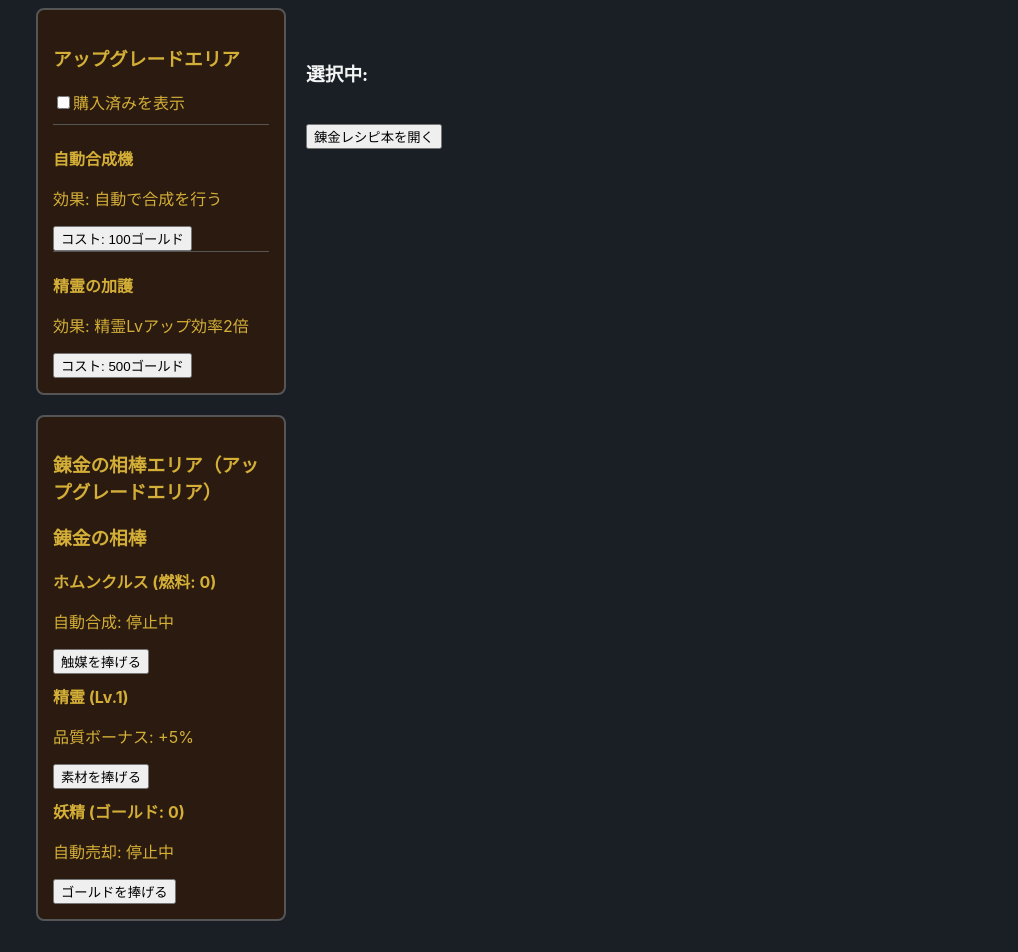
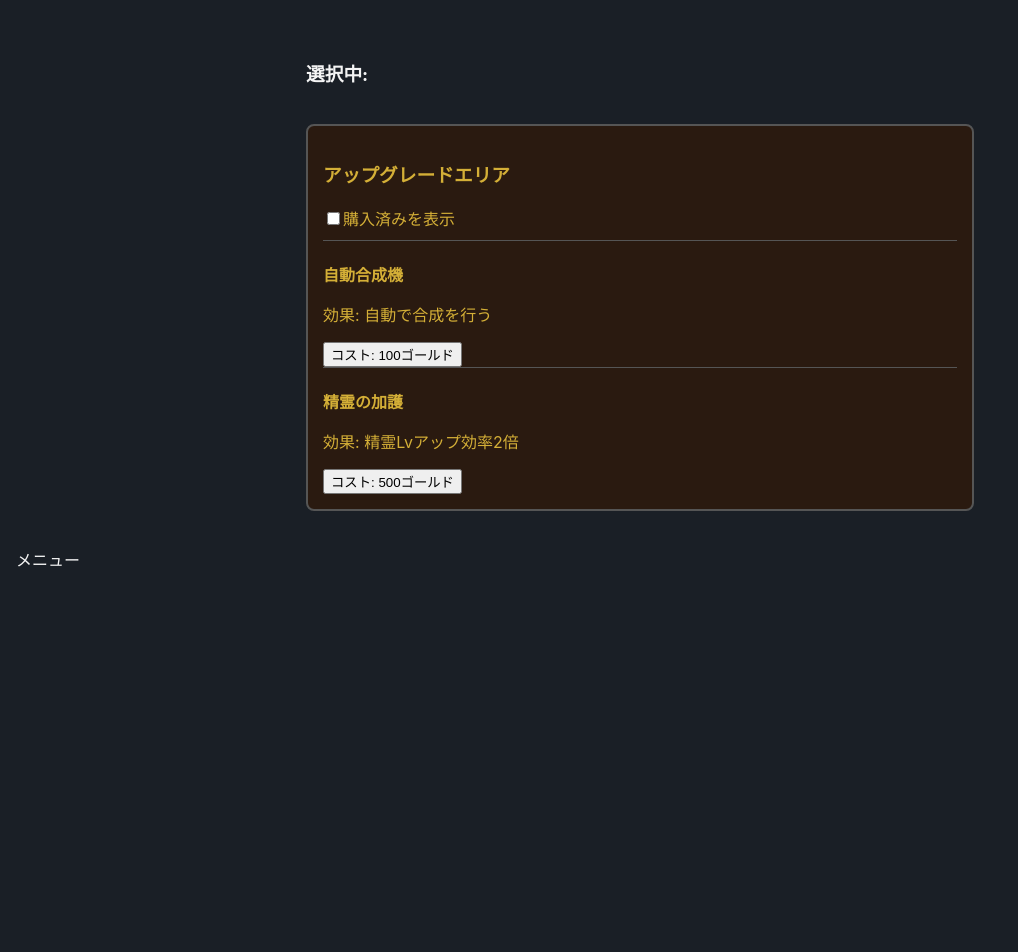
Before and after one commit to YuMurata/alchemy-incremental, a React (Vite) app: page / in a window 1280 px wide. Shown: the part 460-1412 px from the top of the page, without its empty margins (0-1018 px from the left). After the commit the page ends 1047 px from the top, so only its background shows below. Built offline with nearby package versions, Linux system fonts and the light colour scheme.

Commit message:
feat: UIレイアウトを3列構成に最適化

```diff
--- a/src/ui/App.tsx
+++ b/src/ui/App.tsx
@@ -83,9 +83,24 @@ const AppContent: React.FC = () => {
         header: <h1>Alchemy Incremental</h1>,
         main: (
           <div style={{ padding: '20px' }}>
-            <div style={{ display: 'grid', gridTemplateColumns: '250px 1fr', gap: '20px' }}>
-              <div className="left-panel" style={{ display: 'flex', flexDirection: 'column', gap: '20px' }}>
+            <div style={{ display: 'grid', gridTemplateColumns: '250px 1fr 250px', gap: '20px' }}>
+              {/* 左サイド: 素材リスト */}
+              <div className="left-panel">
                 <QuickMaterialPanel items={state.items} onAddMaterial={addMaterial} />
+              </div>
+
+              {/* 中央: 釜 + 選択中エリア + アップグレード */}
+              <div className="center-area" style={{ display: 'flex', flexDirection: 'column', gap: '20px' }}>
+                <CauldronArea selectedMaterials={selectedMaterials} onSynthesize={synthesize} />
+                <div className="synthesis-status">
+                  <h3>選択中:</h3>
+                  {selectedMaterials.map((m, i) => (
+                    <span key={i}>
+                      {elementNames[m] || m} <button onClick={() => setSelectedMaterials(prev => prev.filter((_, idx) => idx !== i))}>解除</button>
+                    </span>
+                  ))}
+                </div>
+
                 <div className="upgrade-panel" style={{
                   border: '2px solid #555',
                   padding: '15px',
@@ -113,42 +128,14 @@ const AppContent: React.FC = () => {
                     }
                   </div>
                 </div>
-
-                <div className="upgrade-panel" style={{
-                  border: '2px solid #555',
-                  padding: '15px',
-                  borderRadius: '8px',
-                  backgroundColor: '#2a1a10',
-                  color: '#d4af37'
-                }}>
-                  <h3>錬金の相棒エリア（アップグレードエリア）</h3>
-                  <BuddyPanel
-                    spiritLevel={spiritLevel}
-                    homunculusFuel={homunculusFuel}
-                    fairyGold={fairyGold}
-                    onInteractSpirit={interactWithSpirit}
-                    onInteractHomunculus={interactWithHomunculus}
-                    onInteractFairy={interactWithFairy}
-                  />
-                </div>
               </div>
 
-              <div className="center-area" style={{ display: 'flex', flexDirection: 'column', gap: '20px' }}>
-                <CauldronArea selectedMaterials={selectedMaterials} onSynthesize={synthesize} />
-                <div className="synthesis-status">
-                  <h3>選択中:</h3>
-                  {selectedMaterials.map((m, i) => (
-                    <span key={i}>
-                      {elementNames[m] || m} <button onClick={() => setSelectedMaterials(prev => prev.filter((_, idx) => idx !== i))}>解除</button>
-                    </span>
-                  ))}
-                </div>
-                <div className="right-panel">
-                  <button onClick={() => setShowRecipeBook(!showRecipeBook)}>
-                    {showRecipeBook ? 'レシピ本を閉じる' : '錬金レシピ本を開く'}
-                  </button>
-                  {showRecipeBook && <RecipeBook />}
-                </div>
+              {/* 右サイド: レシピ本 */}
+              <div className="right-panel">
+                <button onClick={() => setShowRecipeBook(!showRecipeBook)}>
+                  {showRecipeBook ? 'レシピ本を閉じる' : '錬金レシピ本を開く'}
+                </button>
+                {showRecipeBook && <RecipeBook />}
               </div>
             </div>
           </div>
```
Also changed, not shown: obsidian/alchemy-incremental/開発ログ_2026-08-23.md (+1 -0 lines).
